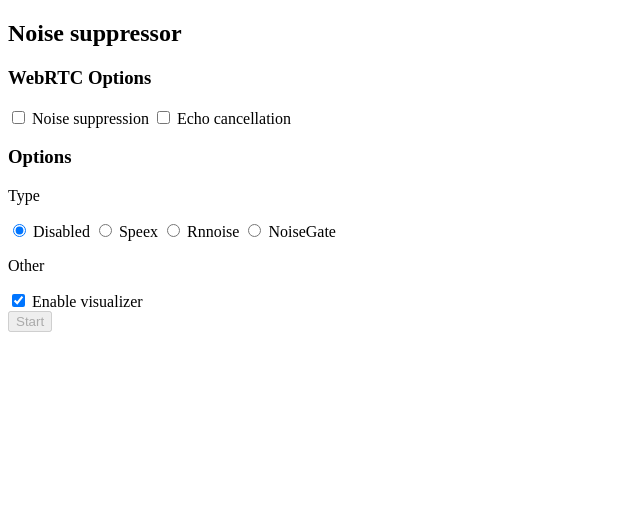
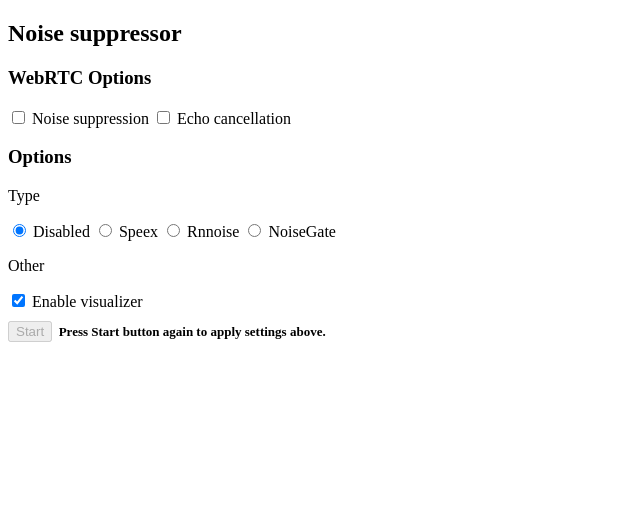
Before and after one commit to sapphi-red/web-noise-suppressor, a website built with Vite: page demo/index.html in a window 1280 px wide. Shown: the whole page, without its empty margins (0-640 px from the left). Built offline with nearby package versions, Linux system fonts and the light colour scheme; files whose address does not match are found by name; what @sapphi-red/web-noise-suppressor, wasm-feature-detect would draw is missing.

Commit message:
Add start button description to demo

```diff
--- a/demo/index.html
+++ b/demo/index.html
@@ -45,7 +45,12 @@
           Enable visualizer
         </label>
       </div>
-      <button id="start-button" disabled>Start</button>
+      <div style="display: flex; align-items: center;">
+        <button id="start-button" disabled>Start</button>
+        <p style="margin-left: 0.5em; font-size: small; font-weight: bold">
+          Press Start button again to apply settings above.
+        </p>
+      </div>
     </form>
 
     <canvas id="canvas"></canvas>
```
